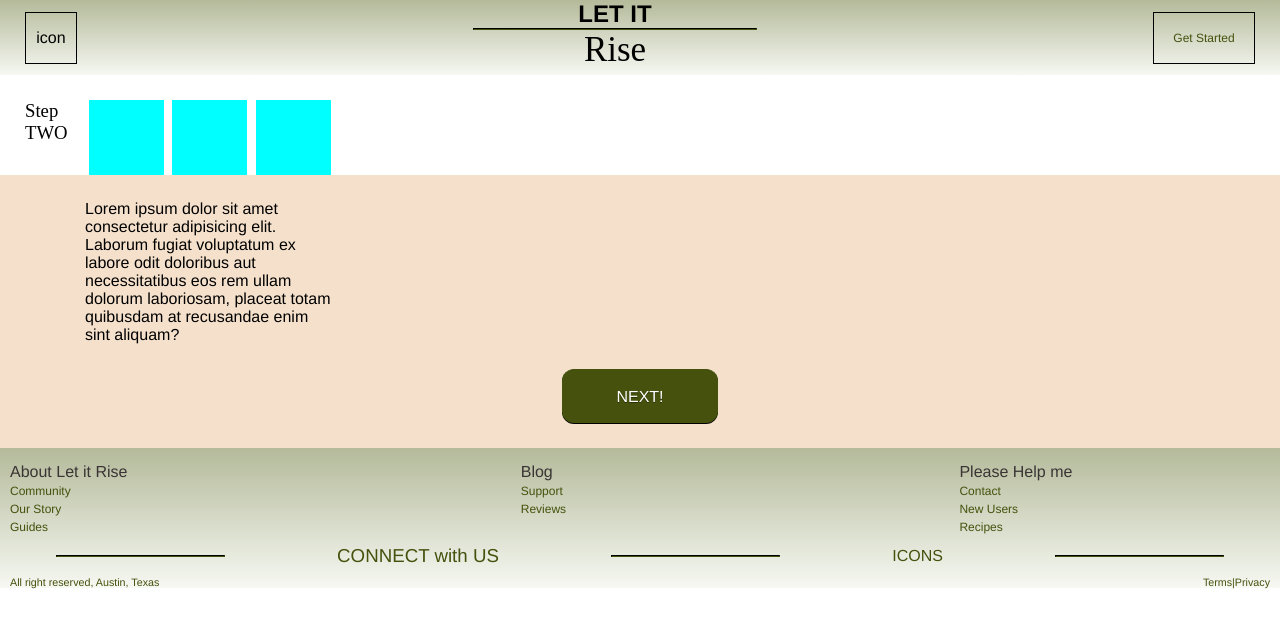
After one commit to cwill833/LET_IT_RISE, a Django app: page /starters2/ in a window 1280 px wide. The commit adds this page. Shown: the top 628 px of the page. Run offline with Django 3.2, Linux system fonts and the light colour scheme.

Commit message:
finish day 1 work on day 2

```diff
--- a/main_app/static/css/style.css
+++ b/main_app/static/css/style.css
@@ -189,3 +189,80 @@ h3.started, h3.intro{
     display: flex;
     justify-content: space-around;
 }
+
+.top-sect-day1, .top-sect-day2{
+    display: flex;
+
+}
+.step1, .media, .step2, .example-container{
+    margin-top: 25px;
+}
+.step1, .step2{
+    margin-left: 25px;
+    width: 60px;
+}
+
+.media{
+    width: 250px;
+    height: 150px;
+    background-color: aqua;
+}
+
+.bottom-sect-day1{
+    display: flex;
+    flex-direction: column;
+    background-color: #F5E1CB;
+
+}
+
+.step1-text{
+    width: 250px;
+    margin-left: 85px;
+    margin-top: 25px;
+}
+
+.step1-last{
+    display: flex;
+    justify-content: center;
+    margin: 25px 0;
+}
+
+.example-container{
+    width: 250px;
+    display: flex;
+    justify-content: space-around;
+}
+
+.examples{
+    width: 75px;
+    height: 75px;
+    background-color: aqua;
+}
+
+.button {
+    border-top: 1px solid #45510d;
+    background: #45510d;
+    padding: 14px 28px;
+    border-radius: 12px;
+    box-shadow: rgba(0,0,0,1) 0 1px 0;
+    text-shadow: rgba(0,0,0,.4) 0 1px 0;
+    color: white;
+    font-size: 16px;
+    font-family: "Helvetica";
+    text-decoration: none;
+    vertical-align: middle;
+    width: 100px;
+    height: 25px;
+    display: flex;
+    justify-content: center;
+    align-items: center;
+}
+
+.button:active {
+    border-top-color: #282b19;
+    background: #282b19;
+}
+
+.button a{
+    color: white;
+}
--- a/main_app/templates/base.html
+++ b/main_app/templates/base.html
@@ -23,7 +23,7 @@
                     <p class="bottom">Rise</p>
                 </div>
             </li>
-            <li class="started">Get Started</li>
+            <li class="started"><a href="{% url 'starters1' %}">Get Started</a></li>
         </ul>
     </nav>
     {% block content %}
--- a/main_app/templates/home.html
+++ b/main_app/templates/home.html
@@ -6,7 +6,7 @@
         <h3 class="intro">A simple way to start baking dough from scratch</h3>
     </div>
     <div>
-        <h3 class="started">Get Started</h3>
+        <h3 class="started"><a href="{% url 'starters1' %}">Get Started</a></h3>
     </div>
 </section>
 
--- /dev/null
+++ b/main_app/templates/starters/daytwo.html
@@ -0,0 +1,33 @@
+{% extends 'base.html' %}
+{% block content %}
+
+<section class="top-sect-day2">
+    <div class="step2">
+        <h3>Step TWO</h3>
+    </div>
+    <div class="example-container">
+        <div class="examples">
+
+        </div>
+        <div class="examples">
+
+        </div>
+        <div class="examples">
+
+        </div>
+    </div>
+</section>
+
+<section class="bottom-sect-day1">
+    <div class="step1-text">
+        <p>Lorem ipsum dolor sit amet consectetur adipisicing elit. Laborum fugiat voluptatum ex labore odit doloribus aut necessitatibus eos rem ullam dolorum laboriosam, placeat totam quibusdam at recusandae enim sint aliquam?</p>
+    </div>
+    <div class="step1-last">
+        <div class="button">
+            <a href="">NEXT!</a>
+        </div>
+    </div>
+
+</section>
+
+{% endblock %}
--- a/main_app/templates/starters/detail.html
+++ /dev/null
@@ -1,5 +0,0 @@
-{% extends 'base.html' %}
-{% block content %}
-    <h1>Starters</h1>
-
-{% endblock %}
--- a/main_app/urls.py
+++ b/main_app/urls.py
@@ -5,7 +5,8 @@ urlpatterns = [
     path('', views.home, name='home'),
     path('accounts/signup', views.signup, name='signup'),
     path('tools/', views.tools, name='tools'),
-    path('starters/', views.starters_detail, name='starters_detail'),
+    path('starters1/', views.starters1, name='starters1'),
+    path('starters2/', views.starters2, name='starters2'),
     path('leavens/', views.leavens_detail, name='leavens_detail'),
     path('mixes/', views.mixes_detail, name='mixes_detail'),
     path('fermentations/', views.fermentations_detail, name='fermentations_detail'),
--- a/main_app/views.py
+++ b/main_app/views.py
@@ -22,8 +22,11 @@ def mixes_detail(request):
 def shapes_detail(request):
   return render(request, 'shapes/detail.html')
 
-def starters_detail(request):
-  return render(request, 'starters/detail.html')
+def starters1(request):
+  return render(request, 'starters/dayone.html')
+
+def starters2(request):
+  return render(request, 'starters/daytwo.html')
 
 def trackers_index(request):
   return render(request, 'trackers/detail.html')
```
Also changed, not shown: main_app/templates/starters/dayone.html (added, +26 -0 lines).
